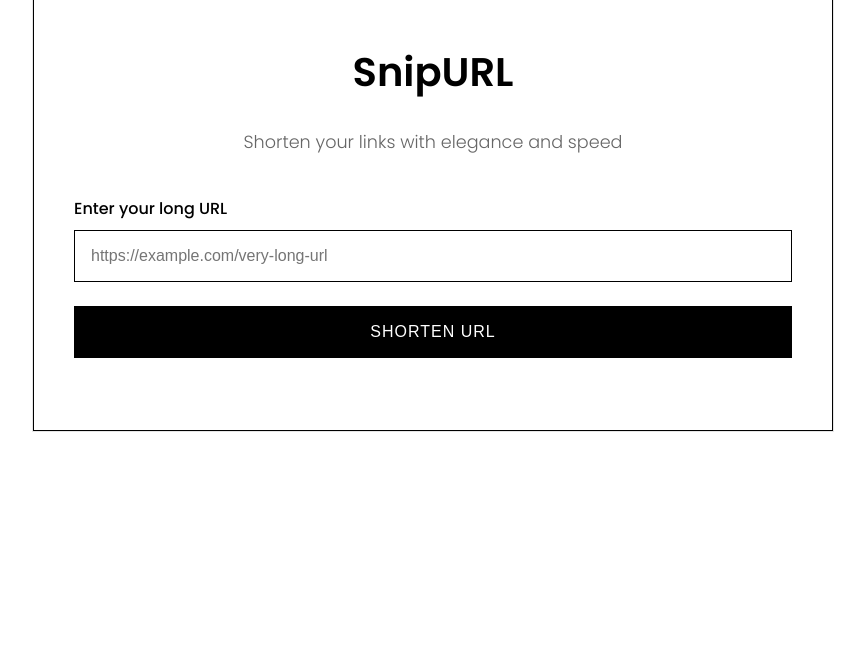
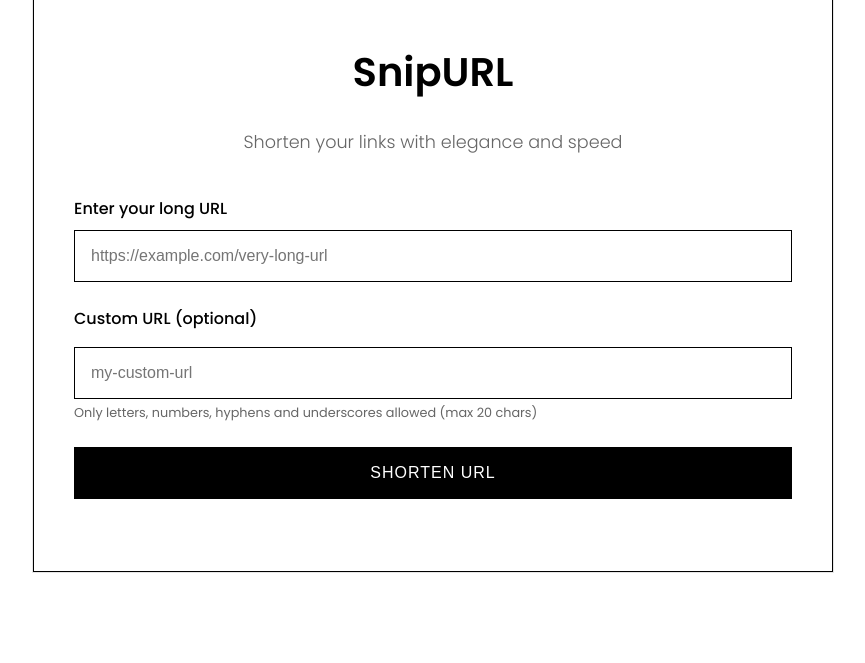
Before and after one commit to Abdellah-01/snipURL, a Flask app: page /snip-url in a window 1280 px wide. Shown: the part 33-696 px from the top of the page, without its empty margins (207-1072 px from the left). Run offline with Flask 3, Linux system fonts and the light colour scheme.

Commit message:
Customize URL Updated

```diff
--- a/app.py
+++ b/app.py
@@ -47,6 +47,7 @@ def snip_url():
 
     if request.method == 'POST':
         long_url = request.form['long_url'].strip()
+        custom_id = request.form.get('custom_id', '').strip()
 
         # Parse and validate URL
         parsed_url = urlparse(long_url)
@@ -62,13 +63,27 @@ def snip_url():
                 error = "URL domain does not exist"
             else:
                 urls = load_urls()
-                short_id = generate_short_id()
-                while short_id in urls:
+
+                # If custom ID is provided
+                if custom_id:
+                    if custom_id in urls:
+                        error = "Custom URL already exists"
+                    elif not all(c in string.ascii_letters + string.digits + '-_' for c in custom_id):
+                        error = "Custom URL can only contain letters, numbers, hyphens and underscores"
+                    elif len(custom_id) > 20:
+                        error = "Custom URL must be 20 characters or less"
+                    else:
+                        short_id = custom_id
+                else:
+                    # Generate random ID if no custom ID provided
                     short_id = generate_short_id()
+                    while short_id in urls:
+                        short_id = generate_short_id()
 
-                urls[short_id] = long_url
-                save_urls(urls)
-                short_url = request.host_url + short_id
+                if not error:
+                    urls[short_id] = long_url
+                    save_urls(urls)
+                    short_url = request.host_url + short_id
 
     return render_template('index.html', short_url=short_url, error=error)
 
--- a/templates/index.html
+++ b/templates/index.html
@@ -78,7 +78,8 @@
             color: var(--dark);
         }
 
-        input[type="url"] {
+        input[type="url"],
+        input[type="text"] {
             padding: 1rem;
             border: 1px solid #000000;
             border-radius: 0;
@@ -86,7 +87,8 @@
             transition: all 0.3s ease;
         }
 
-        input[type="url"]:focus {
+        input[type="url"]:focus,
+        input[type="text"]:focus {
             border-color: var(--primary-light);
             outline: none;
             box-shadow: 0 0 0 1px rgba(0, 0, 0, 0.3);
@@ -230,6 +232,16 @@
             width: 100%;
         }
 
+        .input-group small {
+            color: #666;
+            font-size: 0.8rem;
+            margin-top: -0.3rem;
+        }
+
+        #custom_id {
+            margin-top: 0.5rem;
+        }
+
         @media (max-width: 600px) {
             .container {
                 padding: 1.5rem;
@@ -259,6 +271,11 @@
                 <label for="long_url">Enter your long URL</label>
                 <input type="url" name="long_url" id="long_url" placeholder="https://example.com/very-long-url"
                     required />
+            </div>
+            <div class="input-group">
+                <label for="custom_id">Custom URL (optional)</label>
+                <input type="text" name="custom_id" id="custom_id" placeholder="my-custom-url" />
+                <small>Only letters, numbers, hyphens and underscores allowed (max 20 chars)</small>
             </div>
             <button type="submit">Shorten URL</button>
         </form>
--- a/urls.json
+++ b/urls.json
@@ -18,5 +18,8 @@
     "7dwxJf": "https://www.zantum.in/",
     "YJKron": "https://www.zantum.in/",
     "R6nJkF": "https://www.zantum.in/",
-    "OaGaFb": "https://www.abdellah.in/"
+    "OaGaFb": "https://www.abdellah.in/",
+    "824fHT": "https://www.abdellah.in/",
+    "znt": "https://www.zantum.in/",
+    "wC7Pqg": "https://www.zantum.in/"
 }
```
